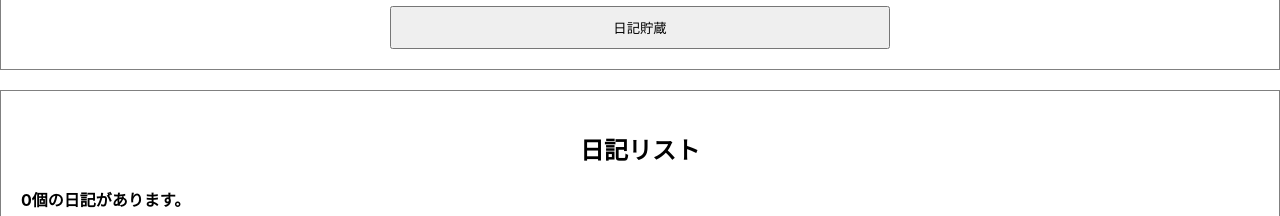
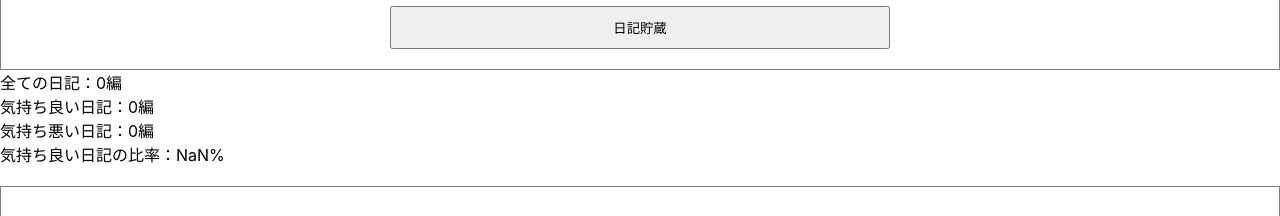
Before and after one commit to mocking-tiger/simple-diary, a React (Create React App) app: page / in a window 1280 px wide. Shown: the part 404-620 px from the top of the page. Built offline with nearby package versions, Linux system fonts and the light colour scheme; no server answers.

Commit message:
feat: useMemo使って演算最適化テスト

```diff
--- a/src/App.js
+++ b/src/App.js
@@ -1,4 +1,4 @@
-import { useRef, useState, useEffect } from "react";
+import { useRef, useState, useEffect, useMemo } from "react";
 import "./App.css";
 import DiaryEditor from "./DiaryEditor";
 import DiaryList from "./DiaryList";
@@ -52,9 +52,23 @@ function App() {
     );
   };
 
+  const getDiaryAnalysis = useMemo(() => {
+    console.log("일기 분석 시작");
+    const goodCount = data.filter((it) => it.emotion >= 3).length;
+    const badCount = data.length - goodCount;
+    const goodRatio = (goodCount / data.length) * 100;
+    return { goodCount, badCount, goodRatio };
+  }, [data.length]);
+
+  const { goodCount, badCount, goodRatio } = getDiaryAnalysis;
+
   return (
     <div className="App">
       <DiaryEditor onCreate={onCreate} />
+      <div>全ての日記：{data.length}編</div>
+      <div>気持ち良い日記：{goodCount}編</div>
+      <div>気持ち悪い日記：{badCount}編</div>
+      <div>気持ち良い日記の比率：{Math.floor(goodRatio)}%</div>
       <DiaryList onRemove={onRemove} diaryList={data} onEdit={onEdit} />
     </div>
   );
```
